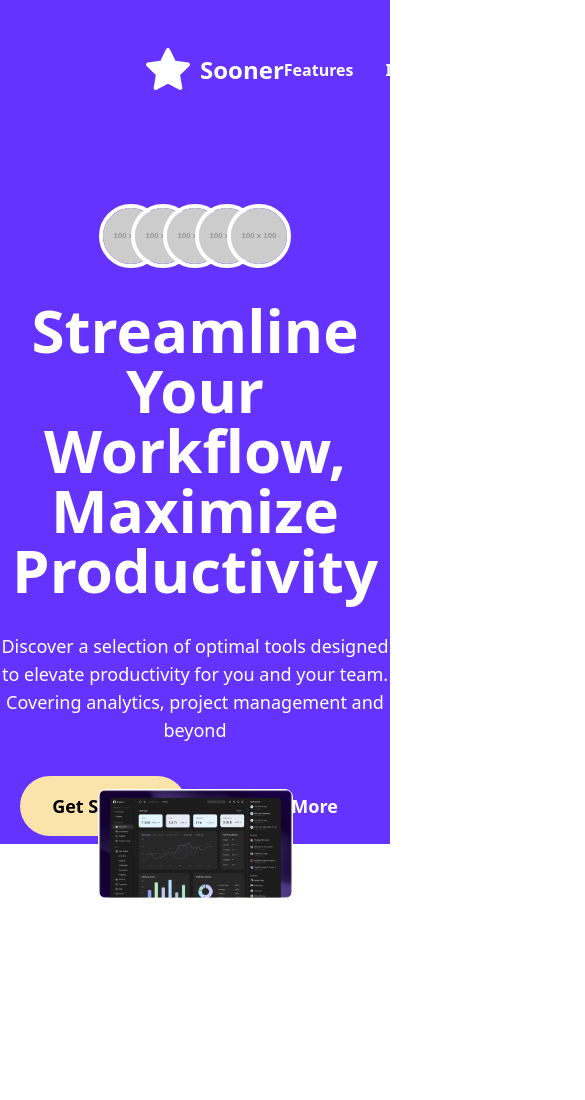
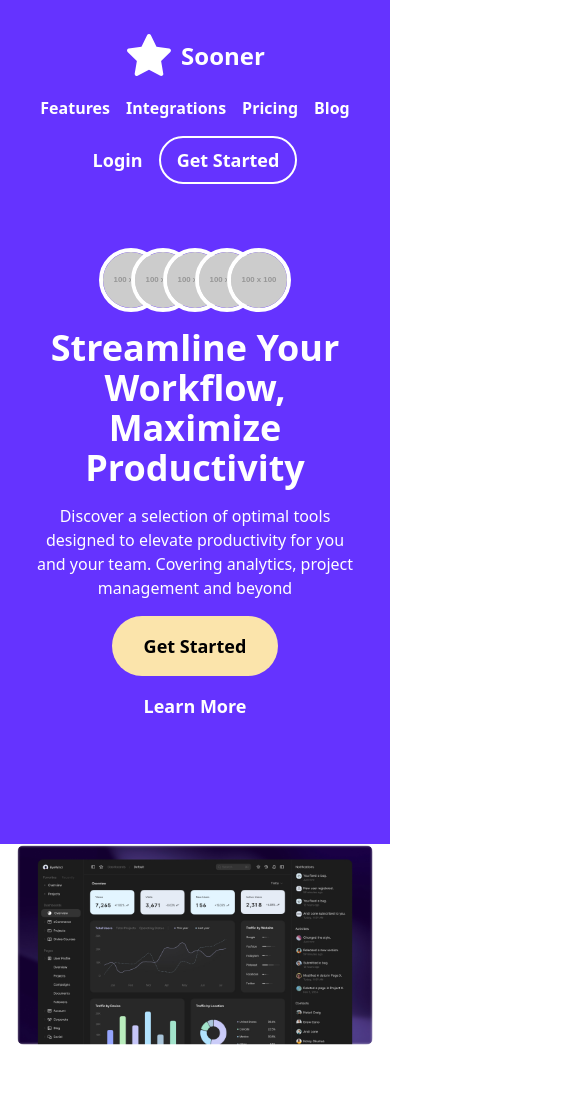
Before and after one commit to Eloick-Iforce/github-actions-test, a website: page index.html in a window 390 px wide. Shown: the top 1100 px of the page, 585 px wide, since content can reach past the window. Drawn offline with nearby package versions, Linux system fonts and the light colour scheme; files that its build step writes are made by us from their sources; placeholder pictures from the web are drawn by us.

Commit message:
added a little of responsive

```diff
--- a/index.html
+++ b/index.html
@@ -8,9 +8,9 @@
     <link rel="stylesheet" href="public/output.css" />
 </head>
 
-<body class="flex justify-center flex-col items-center gap-48">
+<body class="flex justify-center flex-col items-center gap-24 md:gap-48">
     <header class="min-h-screen w-full bg-primary text-white">
-        <nav class="flex justify-between items-center p-4 text-lg font-bold m-4 mx-32">
+        <nav class="flex flex-col md:flex-row justify-between items-center p-4 text-lg font-bold m-4 mx-4 md:mx-32 gap-4">
             <div class="flex gap-2 items-center text-2xl">
                 <svg xmlns="http://www.w3.org/2000/svg" width="48" height="48" viewBox="0 0 24 24">
                     <path fill="currentColor"
@@ -18,7 +18,7 @@
                 </svg>
                 <span>Sooner</span>
             </div>
-            <div class="flex gap-8 text-base">
+            <div class="flex flex-wrap justify-center gap-4 md:gap-8 text-base">
                 <a href="#">Features</a>
                 <a href="#">Integrations</a>
                 <a href="#">Pricing</a>
@@ -30,7 +30,7 @@
             </div>
         </nav>
 
-        <div class="flex flex-col pt-16 min-h-2/3 max-w-4xl text-center mx-auto gap-8">
+        <div class="flex flex-col pt-8 md:pt-16 min-h-2/3 max-w-4xl text-center mx-auto gap-4 md:gap-8 px-4">
             <div class="flex justify-center items-center">
                 <img src="https://fakeimg.pl/100x100" alt="person"
                     class="w-16 h-16 rounded-full border-white border-4" />
@@ -43,15 +43,15 @@
                 <img src="https://fakeimg.pl/100x100" alt="person"
                     class="w-16 h-16 rounded-full border-white border-4 -ml-8" />
             </div>
-            <h1 class="text-6xl font-bold">
+            <h1 class="text-4xl md:text-6xl font-bold">
                 Streamline Your Workflow, Maximize Productivity
             </h1>
-            <p class="text-lg">
+            <p class="text-base md:text-lg px-4">
                 Discover a selection of optimal tools designed to elevate productivity
                 for you and your team. Covering analytics, project management and
                 beyond
             </p>
-            <div class="flex justify-center items-center gap-4">
+            <div class="flex flex-col md:flex-row justify-center items-center gap-4">
                 <a href="#"
                     class="bg-secondary hover:bg-yellow-400 text-black px-8 font-bold text-lg py-4 rounded-full">Get
                     Started</a>
@@ -59,8 +59,8 @@
             </div>
         </div>
     </header>
-    <article class="w-full flex justify-center items-center">
-        <img src="src/Dark.jpg" alt="Dark" class="w-1/2 -mt-96 rounded-lg border-white border" />
+    <article class="w-full flex justify-center items-center px-4">
+        <img src="src/Dark.jpg" alt="Dark" class="w-full md:w-1/2 -mt-24 md:-mt-96 rounded-lg border-white border" />
     </article>
 
     <article class="w-full flex justify-center items-center">
@@ -74,8 +74,8 @@
         </div>
     </article>
 
-    <div class="bg-gray-900 w-full text-white py-16">
-        <div class=" mx-auto px-48">
+    <div class="bg-gray-900 w-full text-white py-8 md:py-16">
+        <div class="mx-auto px-4 md:px-48">
             <div class="text-center mb-12">
                 <h2 class="text-3xl md:text-4xl font-bold mb-2">Voices of Success: What Our Clients Say</h2>
                 <p class="text-gray-400 max-w-2xl mx-auto">
@@ -83,7 +83,7 @@
                     transformed their businesses.
                 </p>
             </div>
-            <div class="bg-secondary text-gray-800 rounded-lg px-6 py-8 md:px-12 md:py-10 shadow-lg relative">
+            <div class="bg-secondary text-gray-800 rounded-lg px-4 py-6 md:px-12 md:py-10 shadow-lg relative">
                 <button
                     class="absolute left-4 top-1/2 transform -translate-y-1/2 bg-white text-gray-600 p-2 rounded-full shadow-md hover:bg-gray-200 focus:outline-none w-8 h-8 flex items-center justify-center">
                     &larr;
@@ -107,7 +107,7 @@
                     </div>
                 </div>
             </div>
-            <div class="mt-12 grid grid-cols-1 md:grid-cols-3 gap-6 text-center">
+            <div class="mt-12 grid grid-cols-1 md:grid-cols-3 gap-6 text-center px-4">
                 <div>
                     <div
                         class="w-12 h-12 mx-auto flex items-center justify-center bg-secondary text-black rounded-lg mb-4">
```
